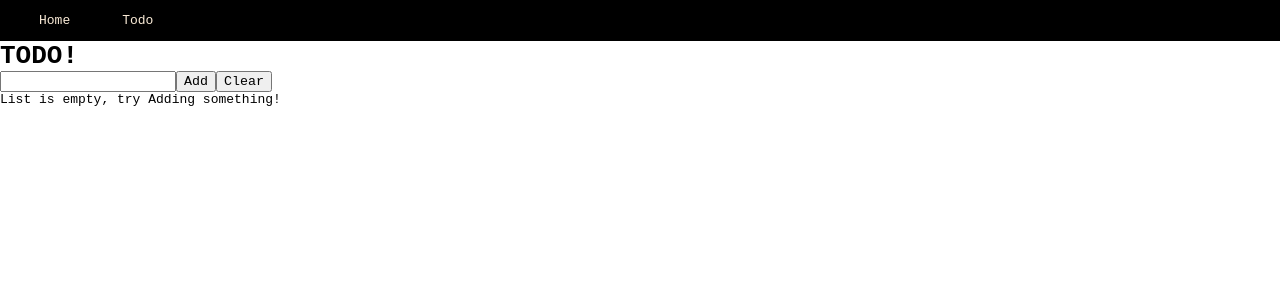
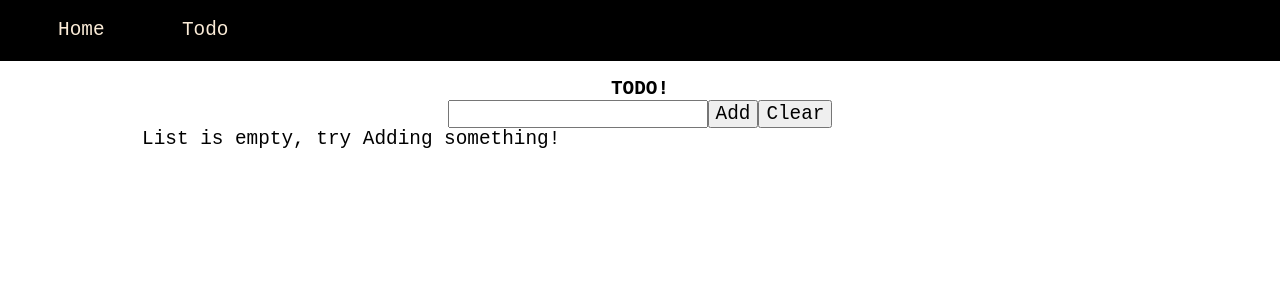
Before and after one commit to wvan1901/Wiva-app, a Next.js app: page /todo in a window 1280 px wide. Shown: the top 300 px of the page. Built offline with nearby package versions, Linux system fonts and the light colour scheme.

Commit message:
CSS fixes

```diff
--- a/components/Todo.js
+++ b/components/Todo.js
@@ -4,7 +4,7 @@ export default function Todo({todo, setTodoList, checkTodo}){
         checkTodo(todo.name)
     }
     return(
-        <div>
+        <div className="Todo">
             <input type="checkbox" checked={Todo.isChecked} onChange={onClick}/>
             {todo.name}
         </div>
--- a/components/TodoApp.js
+++ b/components/TodoApp.js
@@ -38,7 +38,7 @@ export default function TodoApp(){
     }
 
     return(
-        <div>
+        <div id="TodoApp">
             <input type="text" ref={todoNameRef}/>
             <button onClick={addClick}>Add</button>
             <button onClick={clearClick}>Clear</button>
@@ -50,4 +50,5 @@ export default function TodoApp(){
             />
         </div>
     )
+    //Future enhancements: Set up ID, individual trash icon, Visuals, Account login/ save options?, edit text, multiple Lists?
 }
--- a/components/TodoList.js
+++ b/components/TodoList.js
@@ -3,7 +3,7 @@ import Todo from "./Todo"
 /* returns a message depending if list is empty, displays the todos in list as <Todo> */
 export default function TodoList({todoList, setTodoList, checkTodo}){
     return(
-        <div>
+        <div id="TodoList">
             {(!todoList?.length) ? <p>List is empty, try Adding something!</p>:<p>TodoList:</p>}
             <br/>
             {todoList.map(item => <Todo key={item.name} todo={item} setTodoList={setTodoList} checkTodo={checkTodo}/>)}
--- a/pages/todo/index.js
+++ b/pages/todo/index.js
@@ -5,8 +5,10 @@ export default function TodoHome(){
     return (
         <div>
             <Nav />
-            <h1>TODO!</h1>
-            <TodoApp />
+            <div id="TodoHome">
+                <h1 align="center">TODO!</h1>
+                <TodoApp />
+            </div>
         </div>
     )
 }
--- a/styles/styles.css
+++ b/styles/styles.css
@@ -1,11 +1,13 @@
 * {
     font-family: monospace;
     margin:0%;
+    font-size: 1.1rem;
 }
 
 #Nav {
     background-color: black;
     padding: 1em;
+    /* font-size: 1em; */
 }
 
 #Nav a {
@@ -20,3 +22,26 @@
 #Nav a:hover{
     background-color: blue;
 }
+
+#TodoHome{
+    display: flex;
+    flex-direction: column;
+    padding: 1rem;
+}
+#TodoApp{
+    text-align: center;
+}
+#TodoList{
+    text-align: left;
+    margin-left: 10%;
+    margin-right: 10%;
+    width: 80%;
+    /* border-style: solid; */
+
+}
+.Todo{
+    border-style: solid;
+    border-color: #B6C7D6;
+    border-radius: 20px;
+    background-color: #EAF0F6;
+}
```
